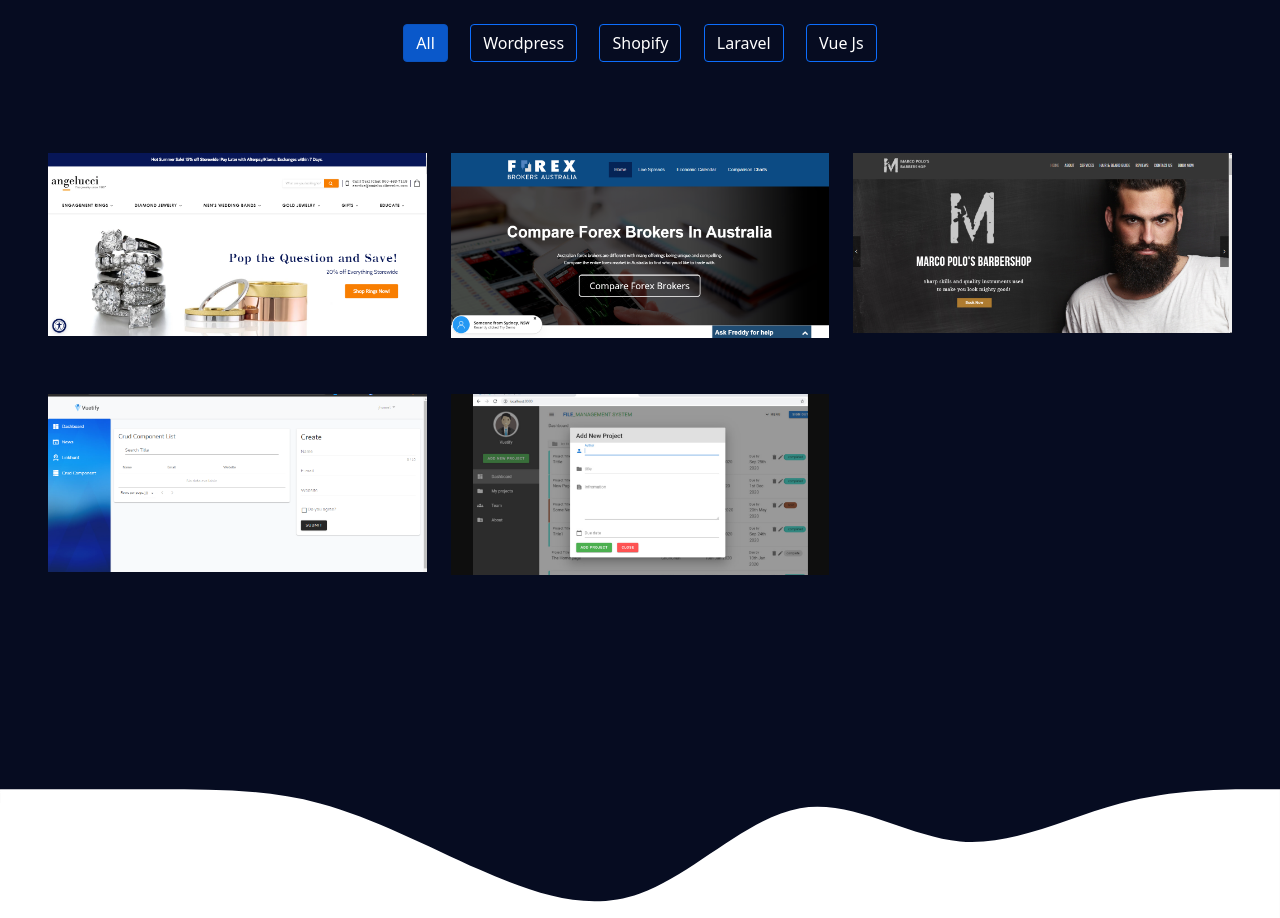
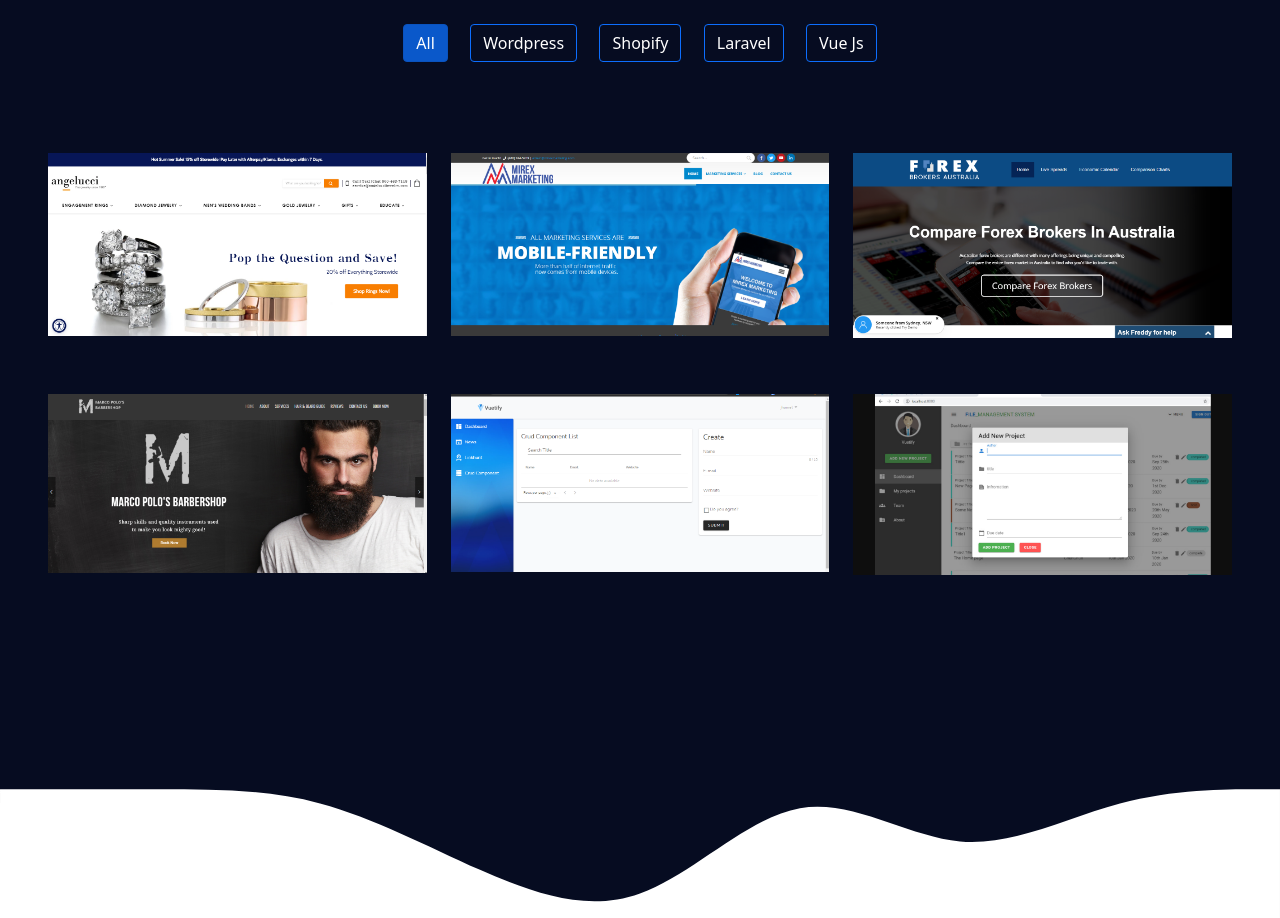
Before and after one commit to punisher08/finalportfolio, a website: page index.html in a window 1280 px wide. Shown: the part 5086-6004 px from the top of the page. Drawn offline with nearby package versions, Linux system fonts and the light colour scheme.

Commit message:
Update index.html

```diff
--- a/index.html
+++ b/index.html
@@ -406,10 +406,10 @@
           <img src="assets/images/portfolio/angelluccy.png" alt="" class="img-fluid">
           <a href="https://angeluccijewelry.com//" target="_blank">https://angeluccijewelry.com/</a>
         </div>
-<!--         <div class="col-md-4 wordpress">
+        <div class="col-md-4 wordpress">
           <img src="assets/images/portfolio/mirex.png" alt="" class="img-fluid">
           <a href="https://www.mirexmarketing.com/" target="_blank">https://www.mirexmarketing.com/</a>
-        </div> -->
+        </div>
         <div class="col-md-4 wordpress">
           <img src="assets/images/portfolio/forex.png" alt="" class="img-fluid">
           <a href="https://forexbrokersaustralia.com/" target="_blank">https://forexbrokersaustralia.com/</a>
```
